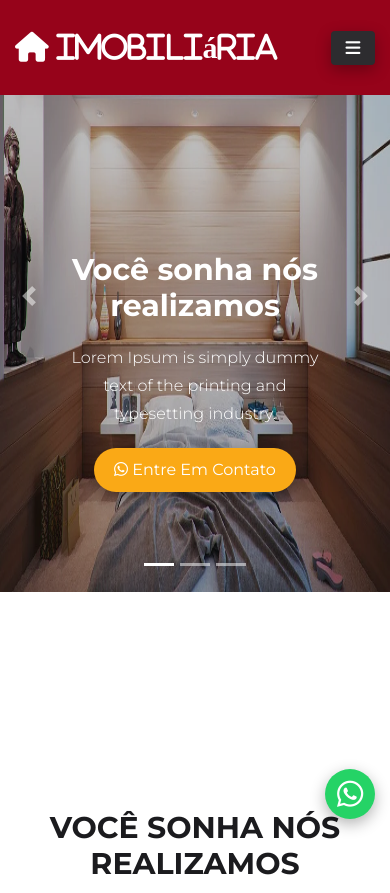
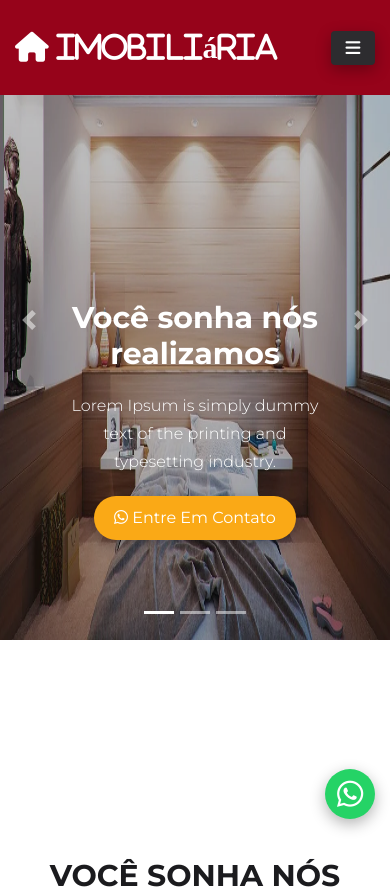
Before and after one commit to luanaAlm/imobili-ria-, a Django app: page / in a window 390 px wide; the page is wider, and only the part inside the window is pictured. Shown: the top 893 px of that part. Run offline with Django 3.2, Linux system fonts and the light colour scheme; data that the repository does not hold is empty; some libraries are stand-ins or nearby versions.

Commit message:
Alteração css

```diff
--- a/static/css/style.css
+++ b/static/css/style.css
@@ -721,10 +721,10 @@ ul {
     bottom: 4rem;
   }
   .carousel-item {
-    height: 37rem;
+    height: 40rem;
   }
   .carousel-item > img {
-    height: 37rem;
+    height: 40rem;
   }
   .home-text h1 {
     font-size: 38px;
```
